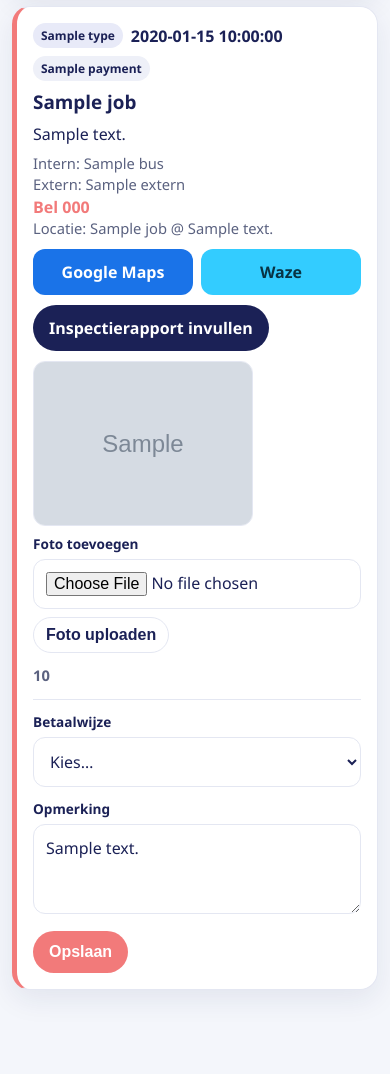
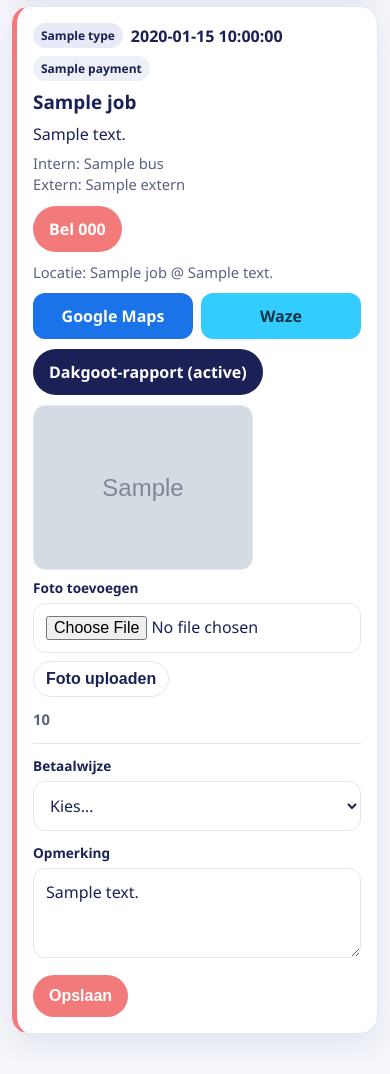
Before and after one commit to Kymmo2204/busportaal, a Flask app: template templates/zzper.html in a window 390 px wide. Shown: the part 385-1459 px from the top of the page. Before the commit the page ends 1403 px from the top, so only its background shows below. Run offline with Flask 3, Linux system fonts and the light colour scheme; data comes from the database, SQL or seed files in the repository; the template is opened without the code that fills it: most values are stand-ins (such as "Sample title", 1, 10 or a date in 2020); grey boxes marked "Sample" are stand-in pictures; data that the repository does not hold is empty.

Commit message:
Refactor phone display and inspection report link
Updated phone display and inspection report link to include dakgoot status.

```diff
--- a/templates/zzper.html
+++ b/templates/zzper.html
@@ -31,7 +31,11 @@
   {% if j.details %}<div class="work">{{ j.details }}</div>{% endif %}
   <div class="small">Intern: {{ j.bus }}</div>
   {% if j.extern %}<div class="small">Extern: {{ j.extern }}</div>{% endif %}
-  {% if j.phone %}<div class="phone"><a href="tel:{{ j.phone }}">Bel {{ j.phone }}</a></div>{% endif %}
+  {% if j.phone %}
+    <p style="margin:10px 0">
+      <a class="btn" href="tel:{{ j.phone }}">Bel {{ j.phone }}</a>
+    </p>
+  {% endif %}
   {% if j.address %}
     <div class="small">Locatie: {{ j.location_name }} @ {{ j.address }}</div>
     <div class="nav-row">
@@ -39,7 +43,11 @@
       <a class="btn waze" href="{{ j.waze }}" target="_blank" rel="noopener">Waze</a>
     </div>
   {% endif %}
-  <p style="margin:10px 0"><a class="btn secondary" href="{{ j.inspectie }}" target="_blank" rel="noopener">Inspectierapport invullen</a></p>
+  <p style="margin:10px 0">
+    <a class="btn secondary" href="{{ url_for('dakgoot_report', job_id=j.id) }}">
+      Dakgoot-rapport{% if j.dakgoot_status %} ({{ j.dakgoot_status }}){% else %} invullen{% endif %}
+    </a>
+  </p>
   {% if j.photos %}
     <div class="photos">
       {% for p in j.photos %}
```
